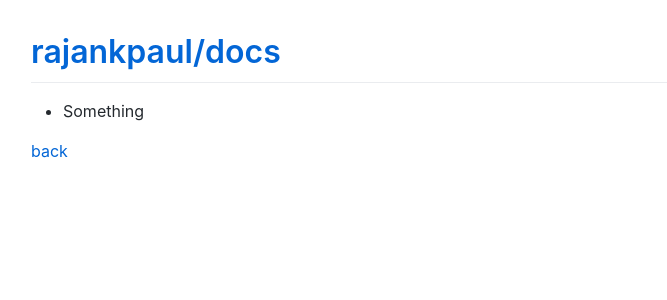
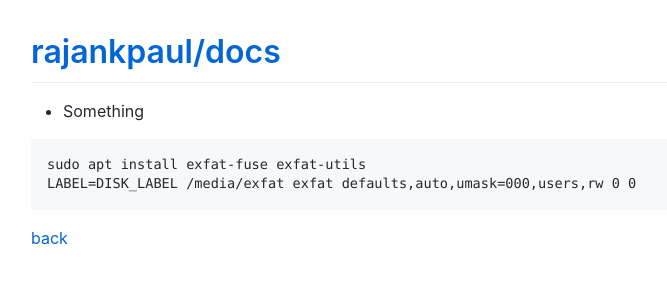
Before and after one commit to rajankpaul/docs, a Jekyll site: the page built from tutorials/linux/mkfs/index.md, in a window 1280 px wide. Shown: the top 300 px of the page, without its empty margins (119-786 px from the left). Built offline with Jekyll 4.4.1, drawn with Linux system fonts in a browser that asks for light colours; comment, search, counter and statistics services are not loaded.

Commit message:
Update index.md

````diff
--- a/tutorials/linux/mkfs/index.md
+++ b/tutorials/linux/mkfs/index.md
@@ -5,4 +5,9 @@ title: mkfs
 
 *   Something
 
+```
+sudo apt install exfat-fuse exfat-utils
+LABEL=DISK_LABEL /media/exfat exfat defaults,auto,umask=000,users,rw 0 0
+```
+
 [back](../)
````
